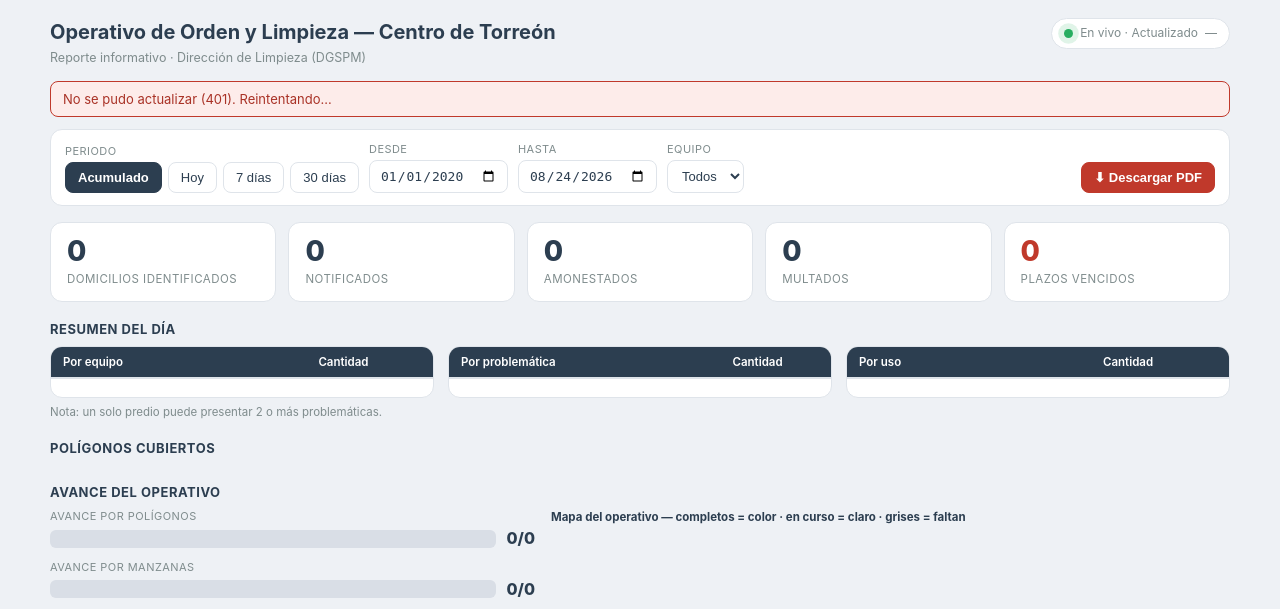
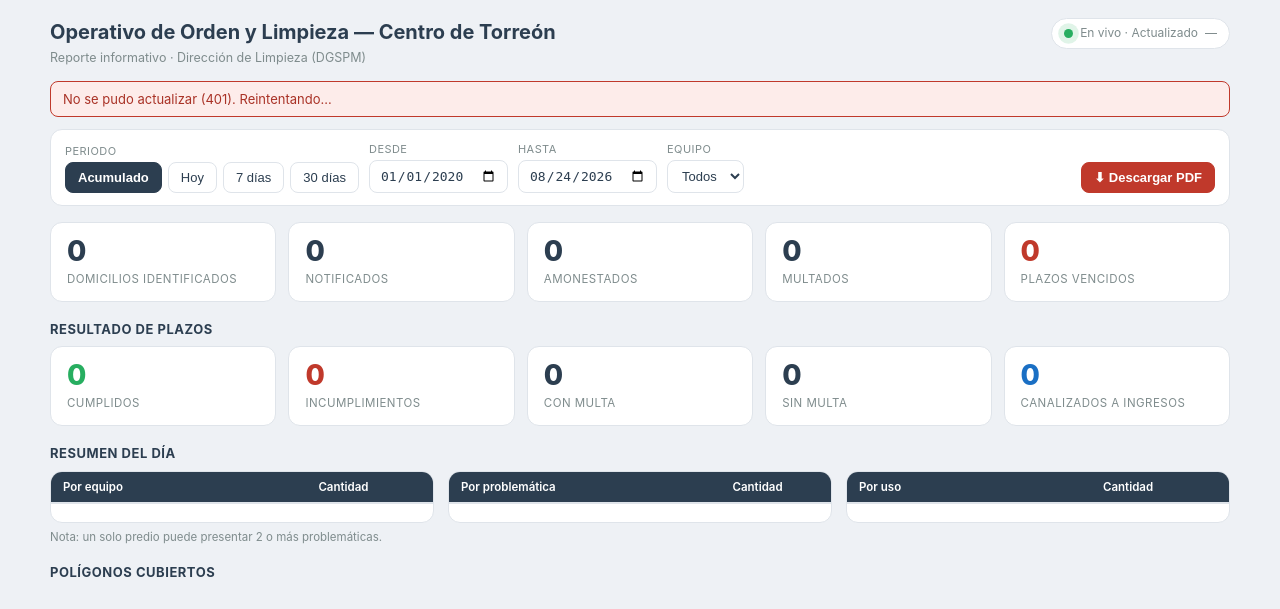
Before and after one commit to LuisViveros24/centros-transferencia, a Flask app: template templates/tablero.html in a window 1280 px wide. Shown: the top 609 px of the page. Run offline with Flask 3, Linux system fonts and the light colour scheme; the template is opened without the code that fills it, so the values that code supplies are empty; parts of the project's set-up code (start-up, migrations or seed data) failed here and were passed over; some libraries are stand-ins or nearby versions.

Commit message:
feat: sección "Resultado de plazos" (numérica) en el tablero del jefe
- /api/dashboard/domicilios agrega conteos: plazos_cumplidos,
  plazos_incumplimientos, plazos_con_multa, plazos_sin_multa,
  plazos_canalizados (respetan el filtro de periodo/equipo del tablero).
- tablero.html muestra una fila de KPIs numéricos: Cumplidos,
  Incumplimientos, Con multa, Sin multa, Canalizados a Ingresos.

Co-Authored-By: Claude Opus 4.8 <noreply@anthropic.com>

```diff
--- a/app.py
+++ b/app.py
@@ -768,6 +768,15 @@ def dashboard_domicilios():
                     "COUNT(*) FILTER (WHERE NOT COALESCE(cumplido,false) AND lim IS NOT NULL AND lim < now()) v, "
                     "COUNT(*) FILTER (WHERE NOT COALESCE(cumplido,false) AND lim IS NOT NULL AND lim >= now()) p "
                     "FROM (SELECT cumplido, " + SQL_LIMITE + " lim FROM domicilios" + base_where + ") t", params)
+                # Resultados de plazos (solo datos numéricos para el tablero del jefe)
+                res_plazos = q1(
+                    "SELECT "
+                    "COUNT(*) FILTER (WHERE COALESCE(cumplido,false) AND NOT COALESCE(incumplimiento,false)) cumplidos, "
+                    "COUNT(*) FILTER (WHERE COALESCE(cumplido,false) AND COALESCE(incumplimiento,false)) incumplimientos, "
+                    "COUNT(*) FILTER (WHERE multa IS TRUE) con_multa, "
+                    "COUNT(*) FILTER (WHERE multa IS FALSE) sin_multa, "
+                    "COUNT(*) FILTER (WHERE COALESCE(canalizado_ingresos,false)) canalizados "
+                    "FROM domicilios" + base_where, params)
                 pcfg = {r['clave']: r['valor'] for r in qa(
                     "SELECT clave, valor FROM config WHERE clave IN ('poligonos_asignados','poligonos_cubiertos','manzanas_por_poligono','manzanas_cubiertas')")}
     finally:
@@ -794,6 +803,11 @@ def dashboard_domicilios():
         'equipos': list(EQUIPOS),
         'vencidos': venc.get('v', 0) if venc else 0,
         'por_vencer': venc.get('p', 0) if venc else 0,
+        'plazos_cumplidos': res_plazos.get('cumplidos', 0) if res_plazos else 0,
+        'plazos_incumplimientos': res_plazos.get('incumplimientos', 0) if res_plazos else 0,
+        'plazos_con_multa': res_plazos.get('con_multa', 0) if res_plazos else 0,
+        'plazos_sin_multa': res_plazos.get('sin_multa', 0) if res_plazos else 0,
+        'plazos_canalizados': res_plazos.get('canalizados', 0) if res_plazos else 0,
         'poligonos': _poligonos_payload(pcfg),
     })
 
--- a/templates/tablero.html
+++ b/templates/tablero.html
@@ -94,6 +94,15 @@
     <div class="kpi"><div class="n" id="k-amon">0</div><div class="l">Amonestados</div></div>
     <div class="kpi"><div class="n" id="k-mult">0</div><div class="l">Multados</div></div>
     <div class="kpi"><div class="n" id="k-venc" style="color:#c0392b">0</div><div class="l">Plazos vencidos</div></div>
+  </div>
+
+  <h2>Resultado de plazos</h2>
+  <div class="kpis">
+    <div class="kpi"><div class="n" id="k-pl-cumpl" style="color:#27ae60">0</div><div class="l">Cumplidos</div></div>
+    <div class="kpi"><div class="n" id="k-pl-incumpl" style="color:#c0392b">0</div><div class="l">Incumplimientos</div></div>
+    <div class="kpi"><div class="n" id="k-pl-multa">0</div><div class="l">Con multa</div></div>
+    <div class="kpi"><div class="n" id="k-pl-sinmulta">0</div><div class="l">Sin multa</div></div>
+    <div class="kpi"><div class="n" id="k-pl-canal" style="color:#1a6fc4">0</div><div class="l">Canalizados a Ingresos</div></div>
   </div>
 
   <h2>Resumen del día</h2>
@@ -252,6 +261,11 @@ async function cargar(){
     document.getElementById('k-amon').textContent=(d.por_accion||{})['Amonestado']||0;
     document.getElementById('k-mult').textContent=(d.por_accion||{})['Multado']||0;
     document.getElementById('k-venc').textContent=d.vencidos||0;
+    document.getElementById('k-pl-cumpl').textContent=d.plazos_cumplidos||0;
+    document.getElementById('k-pl-incumpl').textContent=d.plazos_incumplimientos||0;
+    document.getElementById('k-pl-multa').textContent=d.plazos_con_multa||0;
+    document.getElementById('k-pl-sinmulta').textContent=d.plazos_sin_multa||0;
+    document.getElementById('k-pl-canal').textContent=d.plazos_canalizados||0;
     var eqIt=fromArr(d.por_equipo).map(([k,v])=>[eqCorto(k),v]);
     renderResumen('t-eq','pie-eq', eqIt, colorsFor('eq', eqIt));
     var prIt=fromArr(d.por_problematica);
```
